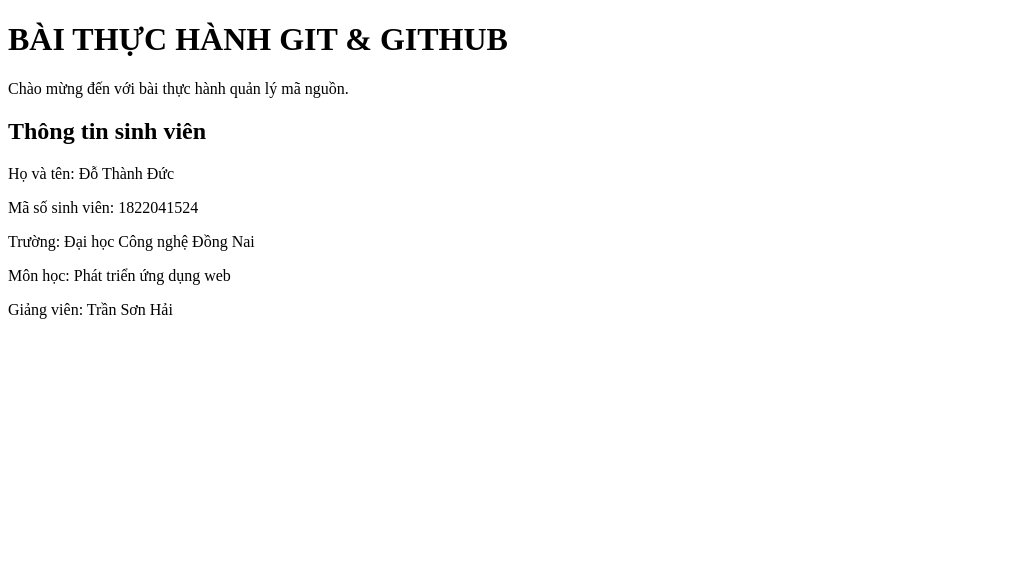
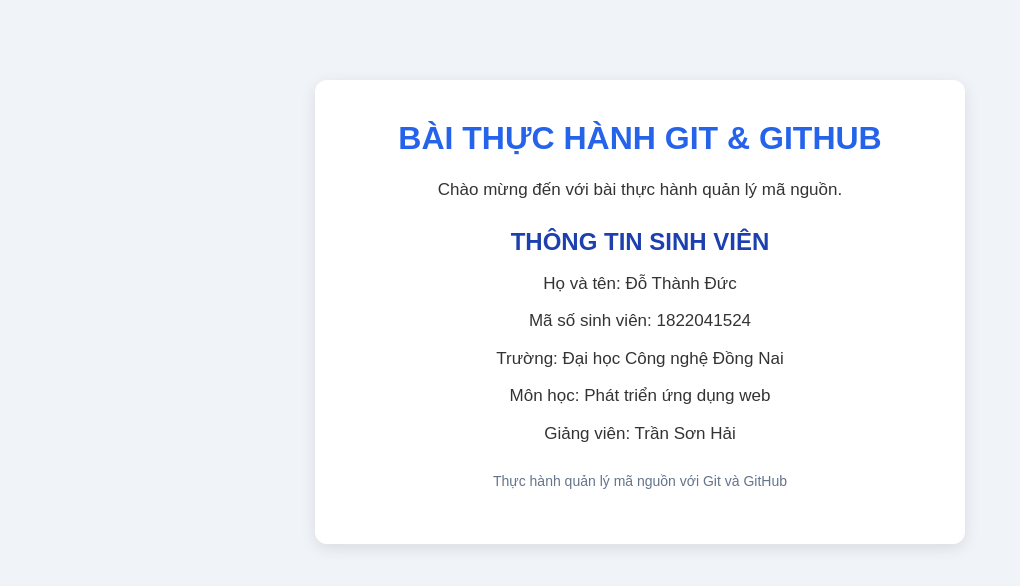
Before and after one commit to duck-quackquack/ThucHanhGit_1822041524, a plain HTML site: page index.html in a window 1280 px wide. Shown: the whole page, without its empty margins (0-1020 px from the left). Drawn offline with Linux system fonts and the light colour scheme.

Commit message:
Add CSS giao dien trang web

```diff
--- a/index.html
+++ b/index.html
@@ -4,15 +4,21 @@
     <meta charset="UTF-8">
     <meta name="viewport" content="width=device-width, initial-scale=1.0">
     <title>Bài thực hành Git và GitHub</title>
+    <link rel="stylesheet" href="style.css">
 </head>
 <body>
+    <div class="container">
         <h1>BÀI THỰC HÀNH GIT & GITHUB</h1>
         <p>Chào mừng đến với bài thực hành quản lý mã nguồn.</p>
-    <h2>Thông tin sinh viên</h2>
+
+        <h2>THÔNG TIN SINH VIÊN</h2>
         <p>Họ và tên: Đỗ Thành Đức</p>
         <p>Mã số sinh viên: 1822041524</p>
         <p>Trường: Đại học Công nghệ Đồng Nai</p>
         <p>Môn học: Phát triển ứng dụng web</p>
         <p>Giảng viên: Trần Sơn Hải</p>
+
+        <p class="footer">Thực hành quản lý mã nguồn với Git và GitHub</p>
+    </div>
 </body>
 </html>
--- /dev/null
+++ b/style.css
@@ -0,0 +1,44 @@
+* {
+    margin: 0;
+    padding: 0;
+    box-sizing: border-box;
+}
+
+body {
+    font-family: Arial, sans-serif;
+    background-color: #f0f4f8;
+    text-align: center;
+    padding: 50px 20px;
+}
+
+.container {
+    background-color: white;
+    max-width: 650px;
+    margin: 30px auto;
+    padding: 40px;
+    border-radius: 12px;
+    box-shadow: 0 4px 15px rgba(0, 0, 0, 0.1);
+}
+
+h1 {
+    color: #2563eb;
+    margin-bottom: 20px;
+}
+
+h2 {
+    color: #1e40af;
+    margin: 25px 0 15px;
+}
+
+p {
+    color: #333;
+    font-size: 17px;
+    margin: 12px 0;
+    line-height: 1.5;
+}
+
+.footer {
+    margin-top: 25px;
+    color: #64748b;
+    font-size: 14px;
+}
```
Lines whose indentation alone changed are shown as unchanged.
